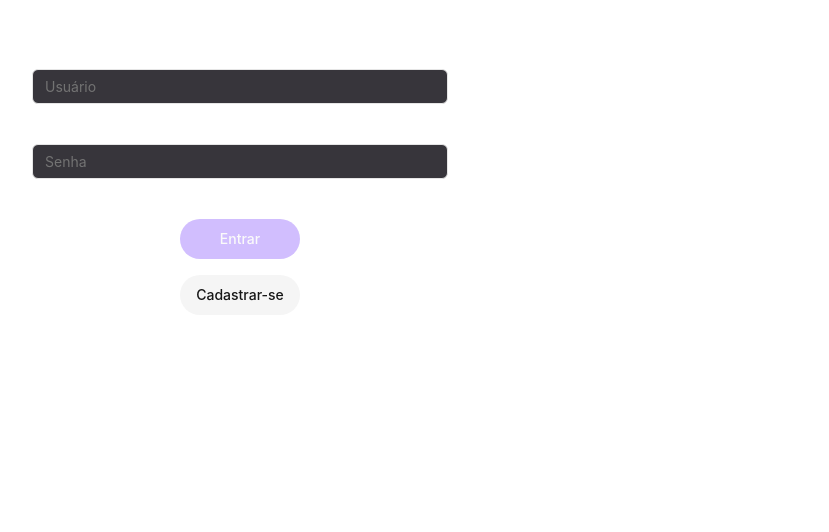
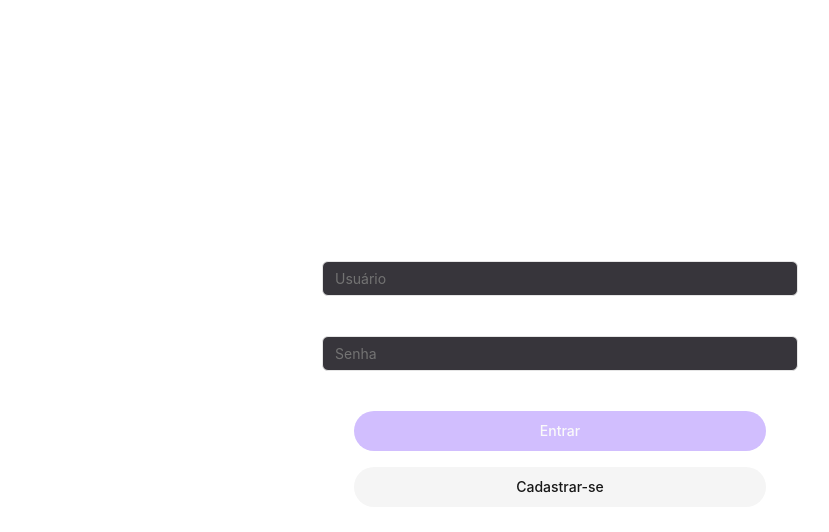
Before and after one commit to thiagomeller/devJourney, a React (Vite) app: page / in a window 1280 px wide. Shown: the top 532 px of the page, without its empty margins (80-909 px from the left). Built offline with nearby package versions, Linux system fonts and the light colour scheme; no server answers.

Commit message:
adjustments

```diff
--- a/src/components/RoadmapComponent/styles.css
+++ b/src/components/RoadmapComponent/styles.css
@@ -1,7 +1,3 @@
-* {
-  color: #222222
-}
-
 body {
   font-family: "Inter", sans-serif;
   font-size: 16px;
@@ -19,8 +15,8 @@ h3 {
   color: #222222;
 }
 
-h5 {
-  color: #222222;
+h5, h6, a, p {
+  color: #222222 !important;
 }
 
 .vertical-timeline-element-content {
--- a/src/pages/Login/index.tsx
+++ b/src/pages/Login/index.tsx
@@ -1,19 +1,17 @@
 import { Button } from "@/components/Button";
 import { Input } from "@/components/Input";
-import { useNavigate } from 'react-router-dom';
-
+import { useNavigate } from "react-router-dom";
 
 export function Login() {
   const navigate = useNavigate();
 
   const handleNavigate = () => {
-    navigate('/Interview');
+    navigate("/Interview");
   };
 
-
   return (
-    <>
-      <div className="flex flex-col bg-secondBackground items-center justify-center rounded-sm px-28 py-32 max-w-screen-sm max-h-96 gap-10">
+    <div className="flex flex-1 mt-48 justify-center">
+      <div className="flex flex-col flex-1 bg-secondBackground justify-center rounded-sm px-28 max-w-[700px] py-32 max-h-96 gap-10">
         {/* <img src={"src/assets/logo.png"} className="" /> */}
         <Input placeholder="Usuário" />
         <Input placeholder="Senha" type="password" />
@@ -22,6 +20,6 @@ export function Login() {
           <Button variant="secondary">Cadastrar-se</Button>
         </div>
       </div>
-    </>
+    </div>
   );
 }
--- a/src/pages/Roadmap/index.tsx
+++ b/src/pages/Roadmap/index.tsx
@@ -26,7 +26,7 @@ export function Roadmap() {
   }, []);
 
   return (
-    <div className="flex bg-secondBackground">
+    <div className="flex flex-1 bg-secondBackground">
       <ReadmapHistory />
       <RoadmapComponent roadmapInfo={roadmapInfo} />
     </div>
```
